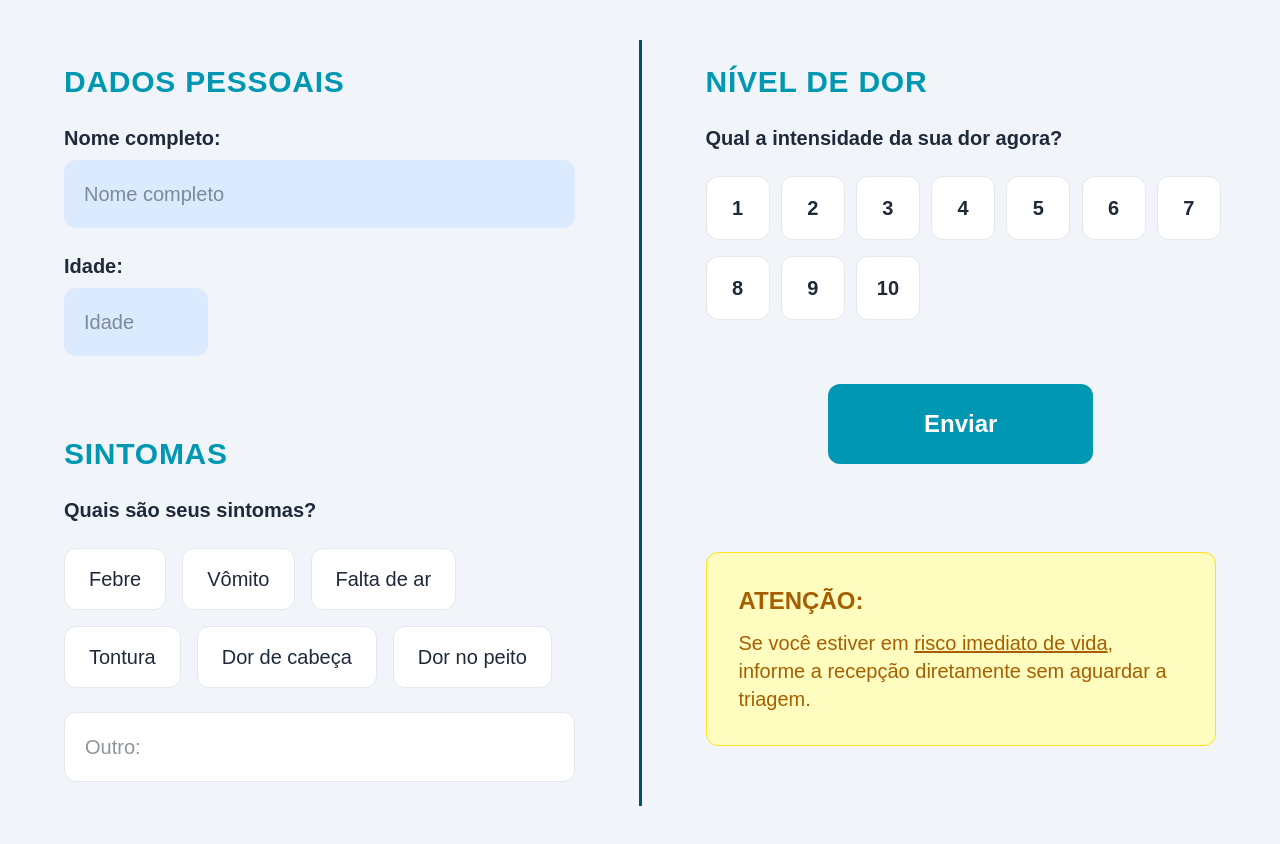
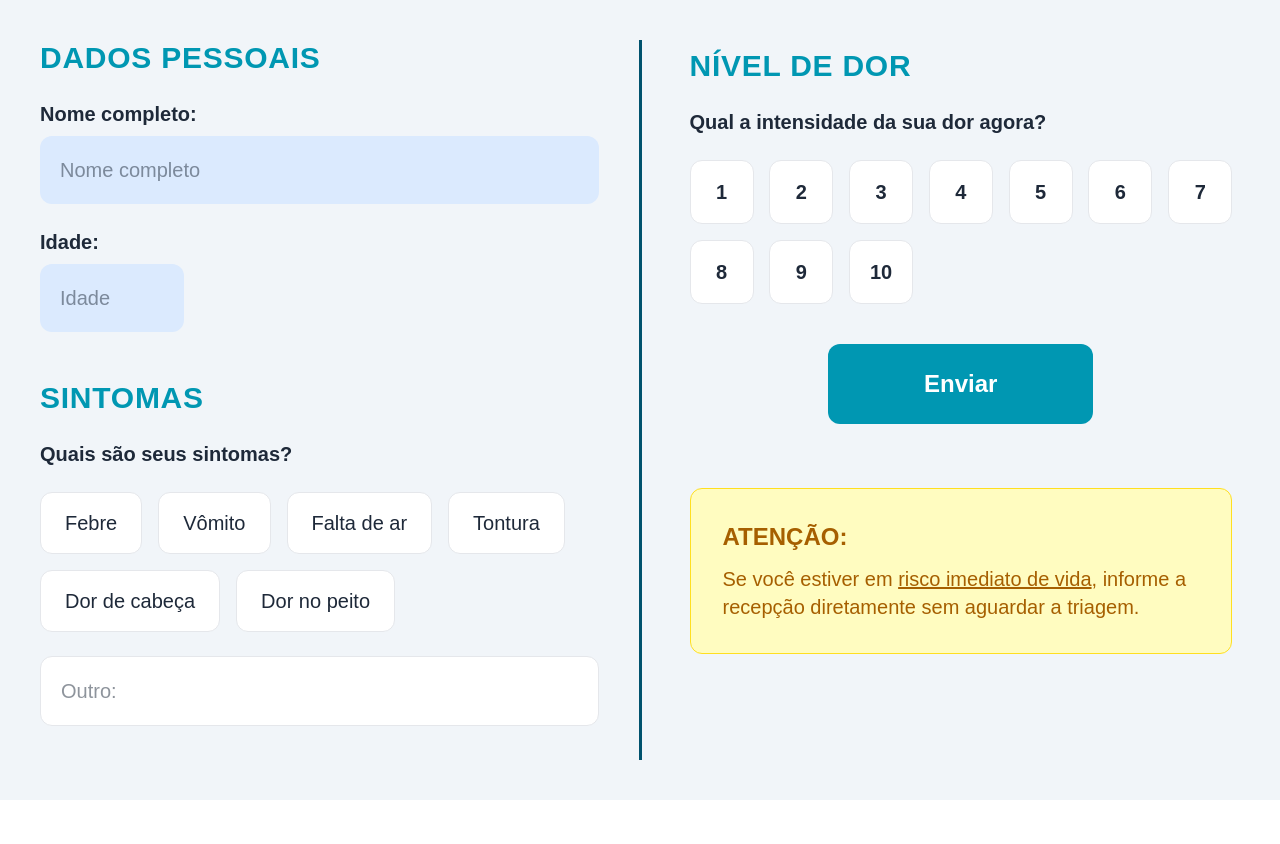
Before and after one commit to cauahenriquereis/fetin-project-frontend, a Next.js app: page /formulario in a window 1280 px wide. After the commit the page ends 800 px from the top, so only its background shows below. Built offline with nearby package versions, Linux system fonts and the light colour scheme.

Commit message:
fix: remove scroll from formulario page

```diff
--- a/app/formulario/page.tsx
+++ b/app/formulario/page.tsx
@@ -91,7 +91,7 @@ export default function Formulario() {
       <div className="grid grid-cols-[1fr_3px_1fr] flex-1">
 
         {/* Coluna Esquerda */}
-        <div className="flex flex-col gap-20 p-16">
+        <div className="flex flex-col gap-12 p-10">
 
           {/* Dados Pessoais */}
           <div className="flex flex-col gap-6">
@@ -156,7 +156,7 @@ export default function Formulario() {
         <div className="bg-[#00526e] my-10"></div>
 
         {/* Coluna Direita */}
-        <div className="flex flex-col gap-16 p-16">
+        <div className="flex flex-col gap-10 p-12">
 
           {/* Nível de Dor */}
           <div className="flex flex-col gap-6">
```
